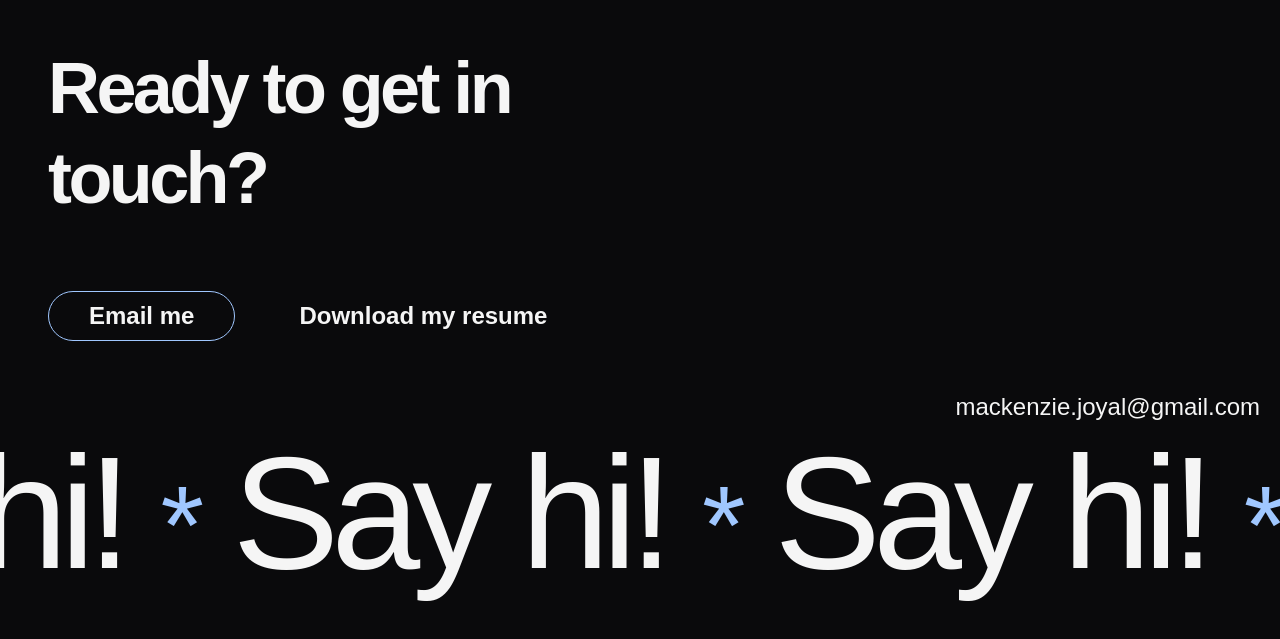
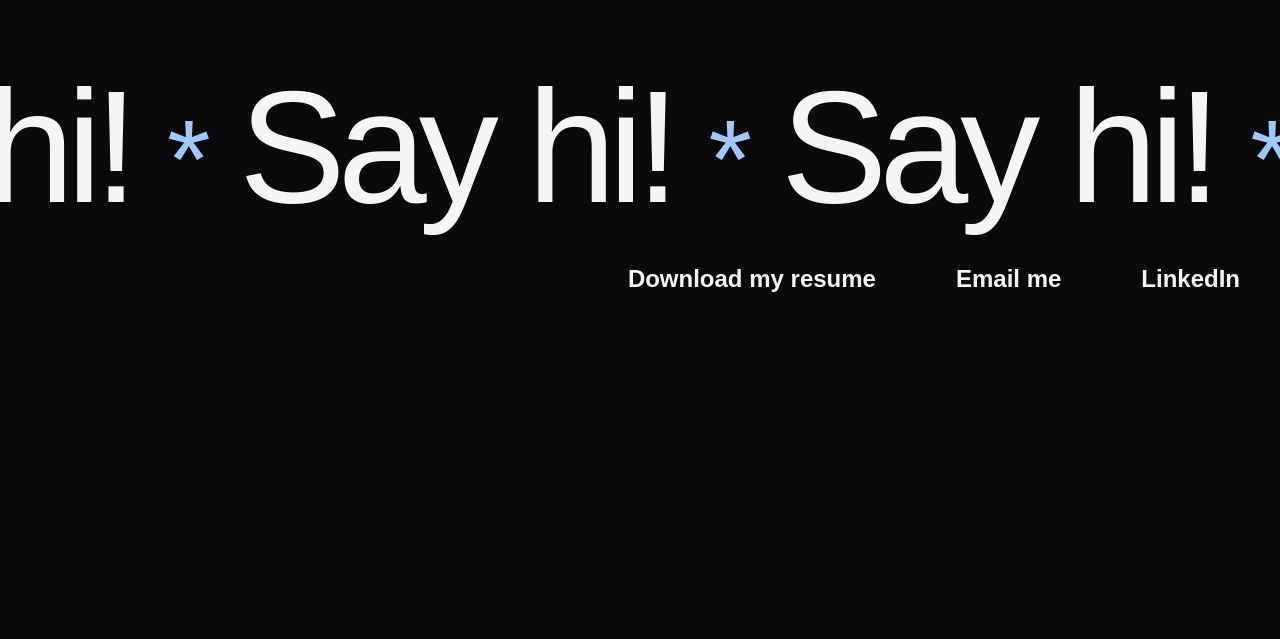
Before and after one commit to mjoyal/portfolio, a React (Create React App) app: page /project/1 in a window 1280 px wide. Shown: the part 849-1488 px from the top of the page. After the commit the page ends 1196 px from the top, so only its background shows below. Built offline with nearby package versions, Linux system fonts and the light colour scheme; a web font is replaced by a local one.

Commit message:
fix scroll, new footer styles

```diff
--- a/src/App.tsx
+++ b/src/App.tsx
@@ -10,6 +10,7 @@ import ProjectPage from "./pages/Project";
 import StoreProvider from "./store";
 import NavBar from "./components/NavBar";
 import Footer from "./components/Footer";
+import ScrollToTop from "./components/ScrollToTop";
 
 const AppWrapper = styled.div`
   min-height: 100vh;
@@ -27,6 +28,7 @@ function App() {
       <ThemeProvider theme={theme}>
         <CssBaseline /> {/* Resets default browser styles */}
         <BrowserRouter>
+          <ScrollToTop />
           <NavBar />
           <AppWrapper>
             <Routes>
--- a/src/components/EmailMeButton/index.tsx
+++ b/src/components/EmailMeButton/index.tsx
@@ -2,7 +2,11 @@ import { useState } from "react";
 import Button from "../Button";
 import Toast from "../Toast";
 
-const EmailMeButton = () => {
+interface IEmailMeButtonProps {
+  isTextButton?: boolean;
+}
+const EmailMeButton = (props: IEmailMeButtonProps) => {
+  const { isTextButton = false } = props;
   const [isOpen, setIsOpen] = useState(false);
 
   const handleCopy = async () => {
@@ -18,7 +22,9 @@ const EmailMeButton = () => {
   };
   return (
     <>
-      <Button onClick={handleCopy}>Email me</Button>
+      <Button onClick={handleCopy} isTextButton={isTextButton}>
+        Email me
+      </Button>
       <Toast
         message="Email copied to clipboard"
         isOpen={isOpen}
--- a/src/components/Footer/index.tsx
+++ b/src/components/Footer/index.tsx
@@ -6,25 +6,10 @@ import { Stack } from "@mui/material";
 
 const FooterContainer = styled.div`
   max-width: 100vw;
-  margin-top: 32px;
-`;
-
-const TopContainer = styled.div`
-  display: flex;
-  flex-direction: column;
-  align-items: flex-start;
-  padding-left: clamp(20px, 4vw, 48px);
-  padding-right: clamp(20px, 4vw, 48px);
-  gap: 40px;
-  ${({ theme }) => (theme as any).breakpoints.up("md")} {
-    gap: 68px;
-  }
-`;
-
-const BottomContainer = styled.div`
   display: flex;
   flex-direction: column;
   align-items: flex-end;
+  gap: 20px;
   padding-top: 48px;
   margin-bottom: 28px;
   ${({ theme }) => (theme as any).breakpoints.up("md")} {
@@ -32,35 +17,19 @@ const BottomContainer = styled.div`
   }
 `;
 
-const StyledText = styled.h6`
-  margin-right: 20px;
-`;
-
-const StyledHeader = styled.h3`
-  line-height: 1.25;
-  text-align: left;
-`;
-
 const Footer = () => {
   return (
     <FooterContainer>
-      <TopContainer>
-        <StyledHeader>
-          Ready to get in <br />
-          touch?
-        </StyledHeader>
-        <Stack direction={"row"} gap={3}>
-          <EmailMeButton />
-          <Button isTextButton onClick={() => alert("not implemented")}>
-            Download my resume
-          </Button>
-        </Stack>
-      </TopContainer>
-
-      <BottomContainer>
-        <StyledText>mackenzie.joyal@gmail.com</StyledText>
-        <InfiniteMarquee />
-      </BottomContainer>
+      <InfiniteMarquee />
+      <Stack direction={"row"}>
+        <Button isTextButton onClick={() => alert("not implemented")}>
+          Download my resume
+        </Button>
+        <EmailMeButton isTextButton />
+        <Button isTextButton onClick={() => alert("not implemented")}>
+          LinkedIn
+        </Button>
+      </Stack>
     </FooterContainer>
   );
 };
--- a/src/components/NavBar/index.tsx
+++ b/src/components/NavBar/index.tsx
@@ -1,8 +1,8 @@
 import styled from "@emotion/styled";
 import { Stack } from "@mui/material";
-import useNavigateAndScroll from "src/hooks/useNavigateAndScroll";
 import { useState } from "react";
 import Toast from "../Toast";
+import { useNavigate } from "react-router-dom";
 
 const Container = styled.div`
   display: flex;
@@ -30,7 +30,7 @@ const StyledLinkText = styled.h5`
 const HomeButton = styled.button``;
 
 const NavBar = () => {
-  const navigate = useNavigateAndScroll();
+  const navigate = useNavigate();
   const [isOpen, setIsOpen] = useState(false);
 
   const handleCopy = async () => {
--- a/src/components/ProjectCard/index.tsx
+++ b/src/components/ProjectCard/index.tsx
@@ -2,9 +2,9 @@ import styled from "@emotion/styled";
 import { observer } from "mobx-react";
 import { IProjectModel } from "src/store/ProjectStore/ProjectModel";
 import useStores from "src/hooks/useStores";
-import useNavigateAndScroll from "src/hooks/useNavigateAndScroll";
 import { useMediaQuery, useTheme } from "@mui/material";
 import { motion } from "framer-motion";
+import { useNavigate } from "react-router-dom";
 
 const ButtonContainer = styled(motion.button)`
   ${({ theme }) => (theme as any).breakpoints.up("md")} {
@@ -58,7 +58,7 @@ const ProjectCard = (props: IProjectCardProps) => {
     projectStore: { setSelectedProject },
   } = useStores();
 
-  const navigate = useNavigateAndScroll();
+  const navigate = useNavigate();
 
   const theme = useTheme();
   const isSmall = useMediaQuery(theme.breakpoints.down("md"));
--- /dev/null
+++ b/src/components/ScrollToTop/index.tsx
@@ -0,0 +1,14 @@
+import { useEffect } from "react";
+import { useLocation } from "react-router-dom";
+
+const ScrollToTop = () => {
+  const { pathname } = useLocation();
+
+  useEffect(() => {
+    window.scrollTo(0, 0);
+  }, [pathname]);
+
+  return null;
+};
+
+export default ScrollToTop;
--- a/src/hooks/useNavigateAndScroll/index.tsx
+++ /dev/null
@@ -1,12 +0,0 @@
-import { useNavigate } from "react-router-dom";
-
-const useNavigateAndScroll = () => {
-  const navigate = useNavigate();
-
-  return (path: string) => {
-    navigate(path);
-    window.scrollTo(0, 0);
-  };
-};
-
-export default useNavigateAndScroll;
--- a/src/pages/Project/index.tsx
+++ b/src/pages/Project/index.tsx
@@ -15,6 +15,7 @@ import ProjectSectionText from "./ProjectSectionText";
 const ProjectPageContainer = styled.div`
   /* These 100% widths are important to keep the overall margin of the site */
   width: 100%;
+  min-height: 100vh;
   ${({ theme }) => (theme as any).breakpoints.up("md")} {
     padding-left: 60px;
     padding-right: 60px;
@@ -22,6 +23,7 @@ const ProjectPageContainer = styled.div`
 `;
 
 const HeaderSection = styled.div`
+  margin-top: 48px;
   display: flex;
 `;
 
@@ -85,7 +87,7 @@ const ProjectPage = () => {
             <LittleArrow />
           </Stack>
         )}
-        <Stack gap={"20px"} flex={1}>
+        <Stack gap={"32px"} flex={1}>
           <StyledHeader>{selectedProject?.name}</StyledHeader>
           <Image src={"/images/project-square.png"} />
         </Stack>
@@ -124,6 +126,8 @@ const ProjectPage = () => {
       </ProjectSectionText>
 
       <Spacer />
+      <Spacer />
+
       <Image src={"/images/gigpit.png"} />
       <SectionDivider />
 
@@ -134,6 +138,7 @@ const ProjectPage = () => {
       </ProjectSectionText>
 
       <Spacer />
+      <Spacer />
       <Image src={"/images/gigpit.png"} />
       <SectionDivider />
 
@@ -143,6 +148,7 @@ const ProjectPage = () => {
         facts. but also serious facts. very professional serious facts.
       </ProjectSectionText>
 
+      <Spacer />
       <Spacer />
 
       <Stack gap={1}>
@@ -162,6 +168,7 @@ const ProjectPage = () => {
       </ProjectSectionText>
 
       <Spacer />
+      <Spacer />
 
       <Image src={"/images/gigpit.png"} />
       <SectionDivider />
```
